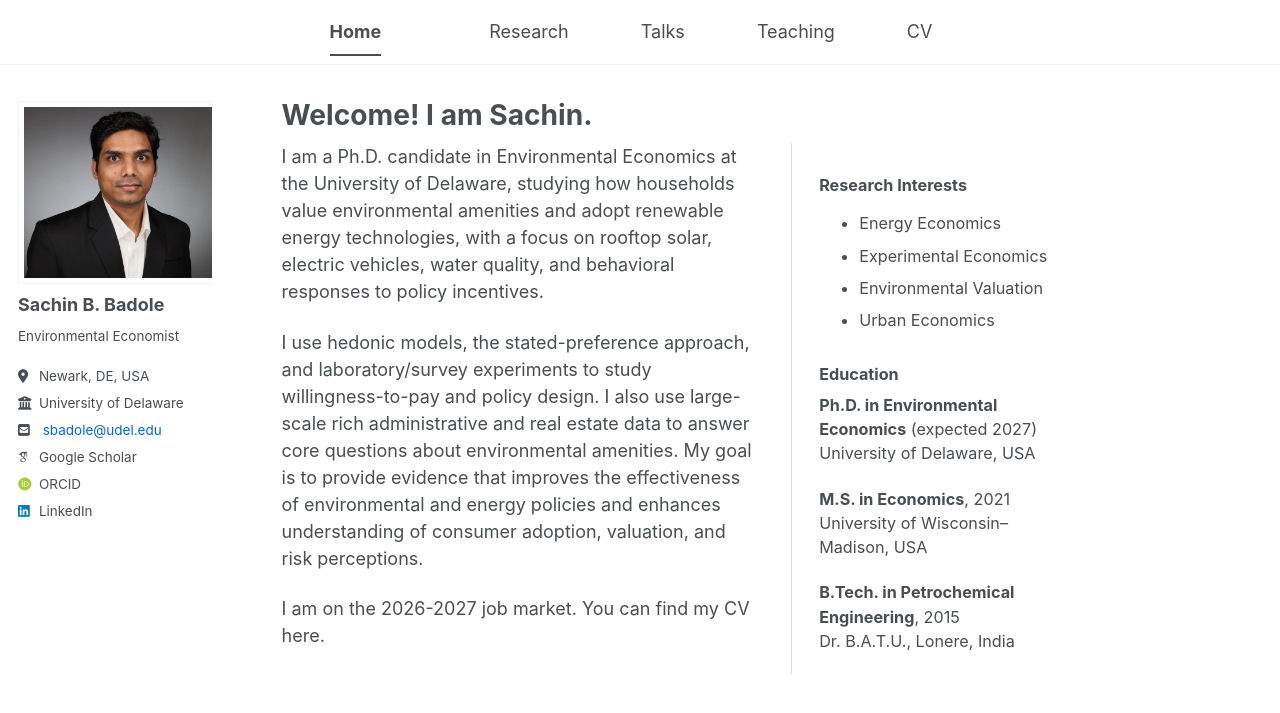
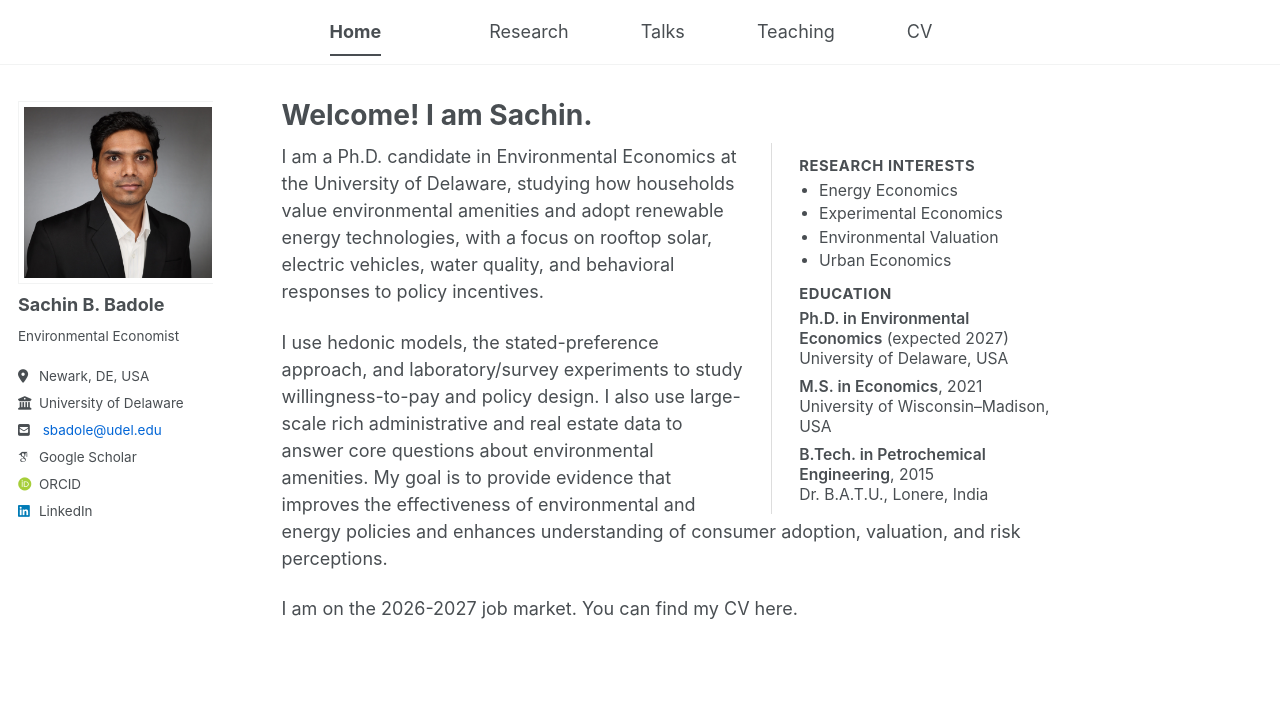
Before and after one commit to sachin-b-badole/sachin-b-badole.github.io, a Jekyll site: the page built from _pages/about.md, in a window 1280 px wide. Shown: the top 713 px of the page. Built offline with Jekyll 4.4.1, drawn with Linux system fonts in a browser that asks for light colours; some web fonts are replaced; a script bundle is joined from its source files by our own code; library files that are not in the unit come from our copies.

Commit message:
Update custom.css

```diff
--- a/assets/css/custom.css
+++ b/assets/css/custom.css
@@ -148,6 +148,46 @@ img {
 }
 
 
+/* Sidebar container */
+.right-column-box {
+  font-size: 0.88rem !important;
+  line-height: 1.28 !important;
+  width: 280px !important;   /* keeps column narrow */
+  margin-left: 1.5rem;
+}
+
+/* Section headers */
+.right-column-box h3 {
+  font-size: 0.82rem !important;
+  font-weight: 700 !important;
+  text-transform: uppercase !important;
+  letter-spacing: 0.6px !important;
+  margin-bottom: 0.3rem !important;
+  margin-top: 0.8rem !important;
+}
+
+/* Bullet lists */
+.right-column-box ul {
+  margin-top: 0.15rem !important;
+  margin-bottom: 0.4rem !important;
+  padding-left: 1.1rem !important;
+}
+
+.right-column-box li {
+  margin-bottom: 0.18rem !important;
+}
+
+/* Degree entries */
+.right-column-box p {
+  margin-bottom: 0.45rem !important;
+  font-size: 0.87rem !important;
+}
+
+/* Bolds for degrees */
+.right-column-box strong {
+  font-weight: 600 !important;
+}
+
 
 
 
```
